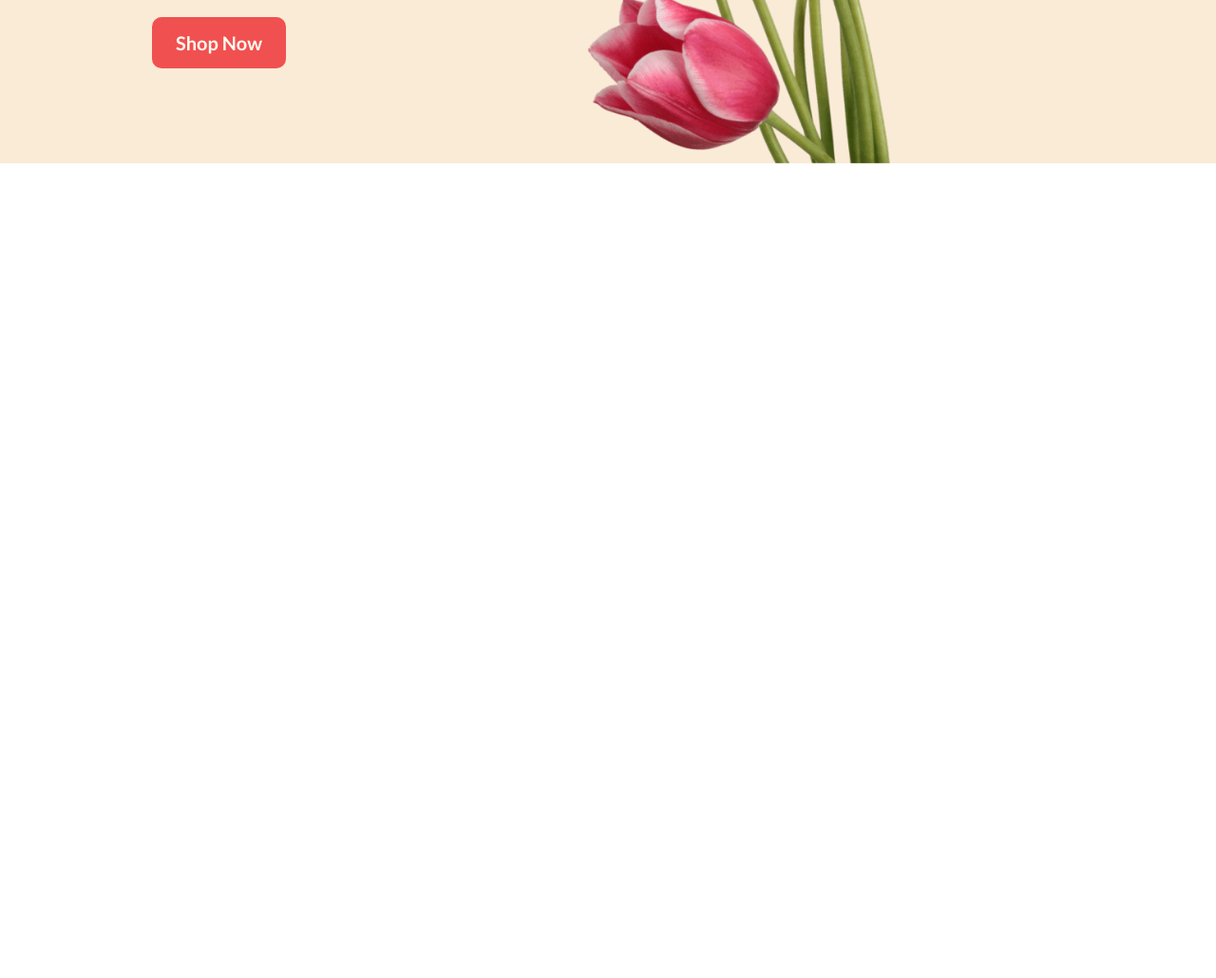
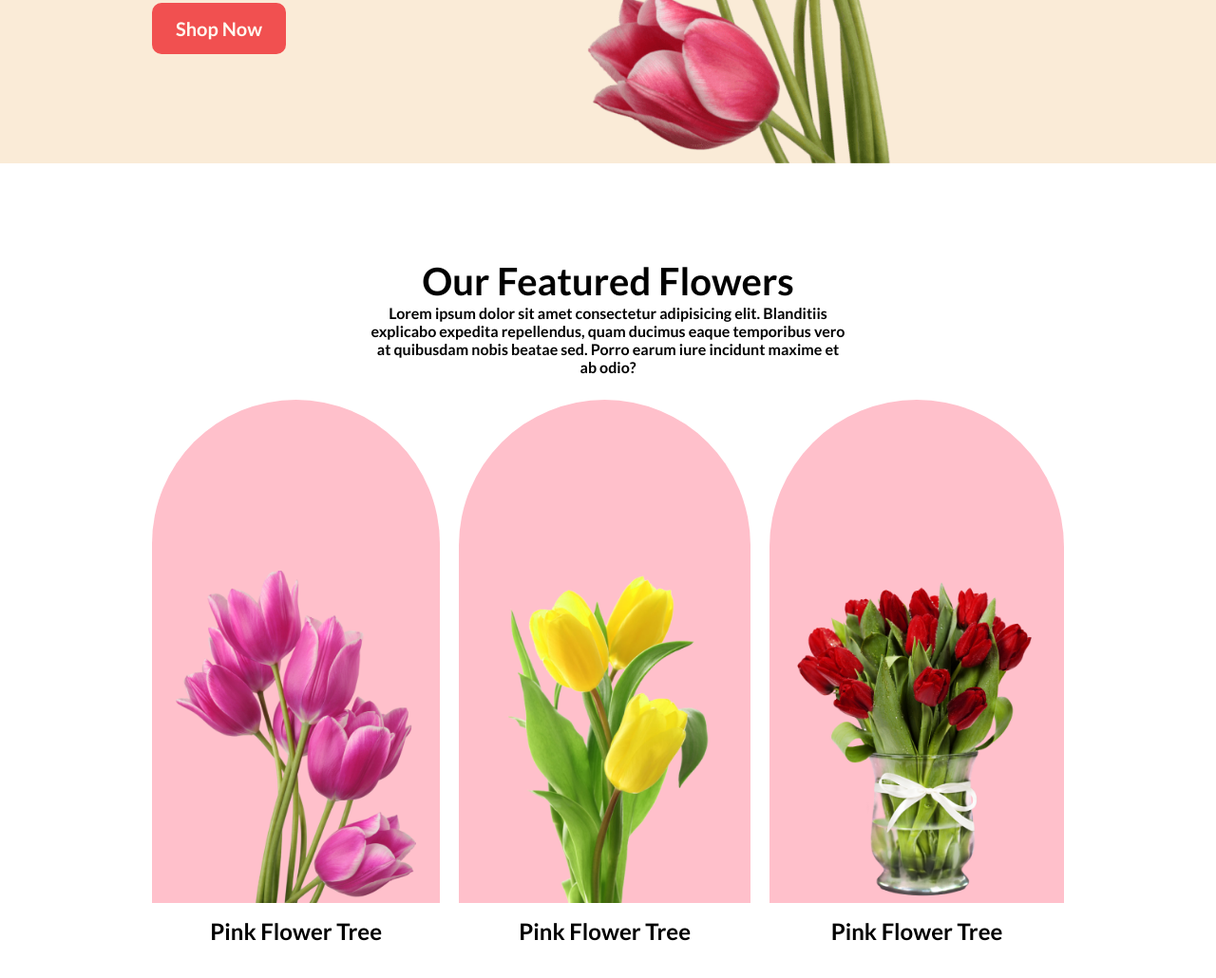
Before and after one commit to mdruman079/flower-shop, a plain HTML site: page index.html in a window 1280 px wide. Shown: the part 490-1520 px from the top of the page at 95% size. Before the commit the page ends 800 px from the top, so only its background shows below. Drawn offline with Linux system fonts and the light colour scheme.

Commit message:
featured section added

```diff
--- a/index.html
+++ b/index.html
@@ -8,7 +8,7 @@
 </head>
 <body>
     <header>
-        <div class="banner-container">
+        <div class="container banner">
             <div class="banner-text">
                 <h1>Let's make beautiful flowers a part of your life.</h1>
                 <p>Lorem ipsum dolor sit amet consectetur adipisicing elit. Expedita natus necessitatibus maiores consequuntur explicabo porro, repellat debitis earum nihil sed.</p>
@@ -19,5 +19,39 @@
             </div>
         </div>
     </header>
+    <main>
+        <section id="featured">
+            <div class="container">
+                <div class="section-heading">
+                    <h2>
+                        Our Featured Flowers
+                    </h2>
+                    <p>
+                        Lorem ipsum dolor sit amet consectetur adipisicing elit. Blanditiis explicabo expedita repellendus, quam ducimus eaque temporibus vero at quibusdam nobis beatae sed. Porro earum iure incidunt maxime et ab odio?
+                    </p>
+                </div>
+                <div class="section-content">
+                    <!-- img 1 -->
+                    <div class="flower">
+                        <div class="flower-img"><img src="asset/pngwing 6.png" alt="">
+                        </div>
+                        <p>Pink Flower Tree</p>
+                    </div>
+                    <!-- img 2 -->
+                    <div class="flower">
+                        <div class="flower-img"><img src="asset/pngwing 7.png" alt="">
+                        </div>
+                        <p>Pink Flower Tree</p>
+                    </div>
+                    <!-- img 3 -->
+                    <div class="flower">
+                        <div class="flower-img"><img src="asset/pngwing 8.png" alt="">
+                        </div>
+                        <p>Pink Flower Tree</p>
+                    </div>
+                </div>
+            </div>
+        </section>
+    </main>
 </body>
 </html>
--- a/styles/style.css
+++ b/styles/style.css
@@ -6,8 +6,9 @@
   font-family: "Lato", sans-serif;
 }
 p{
-  font-size: 18px;
+  font-size: 16px;
   font-weight: 400;
+
 }
 button{
   border-radius: 10px;
@@ -16,27 +17,72 @@ button{
   border: none;
   font-size: 20px;
   padding: 15px 25px;
+  cursor: pointer;
+  transition: all 0.5s;
+}
+button:hover{
+  background: red;
+}
+.section-heading{
+  max-width: 500px;
+  margin: 0 auto;
+  text-align: center;
+}
+.section-heading h2{
+font-size: 40px;
+font-weight: 800;
 }
 header{
   background-color: antiquewhite;
 }
-.banner-container{
+.container{
   width: 75%;
   max-width: 1440px;
   margin: 0 auto;
+}
+.banner{
   display: flex;
   justify-content: space-between;
   align-items: center;
 }
-.banner-container .banner-text *{
+.banner .banner-text *{
   margin-bottom: 32px;
   max-width: 525px;
 }
-.banner-container .banner-text h1{
+.banner .banner-text h1{
   font-size: 60px;
   font-weight: 800;
 }
-.banner-container .banner-image img{
+.banner .banner-image img{
   width: 100%;
   vertical-align: middle;
 }
+
+/* feature section */
+#featured{
+padding: 100px 0px;
+}
+.section-content{
+  display: flex;
+  justify-content: space-between;
+  align-items: end;
+  gap: 20px;
+  margin-top: 25px;
+}
+.section-content .flower .flower-img{
+background-color: pink;
+border-radius: 300px 300px 0px 0px;
+padding: 30px 25px 0px;
+height: 500px;
+display: flex;
+align-items: end;
+}
+.section-content .flower .flower-img img{
+  width: 100%;
+}
+.flower p{
+  text-align: center;
+  font-size: 24px;
+  font-weight: 700;
+  margin-top: 15px;
+}
```
